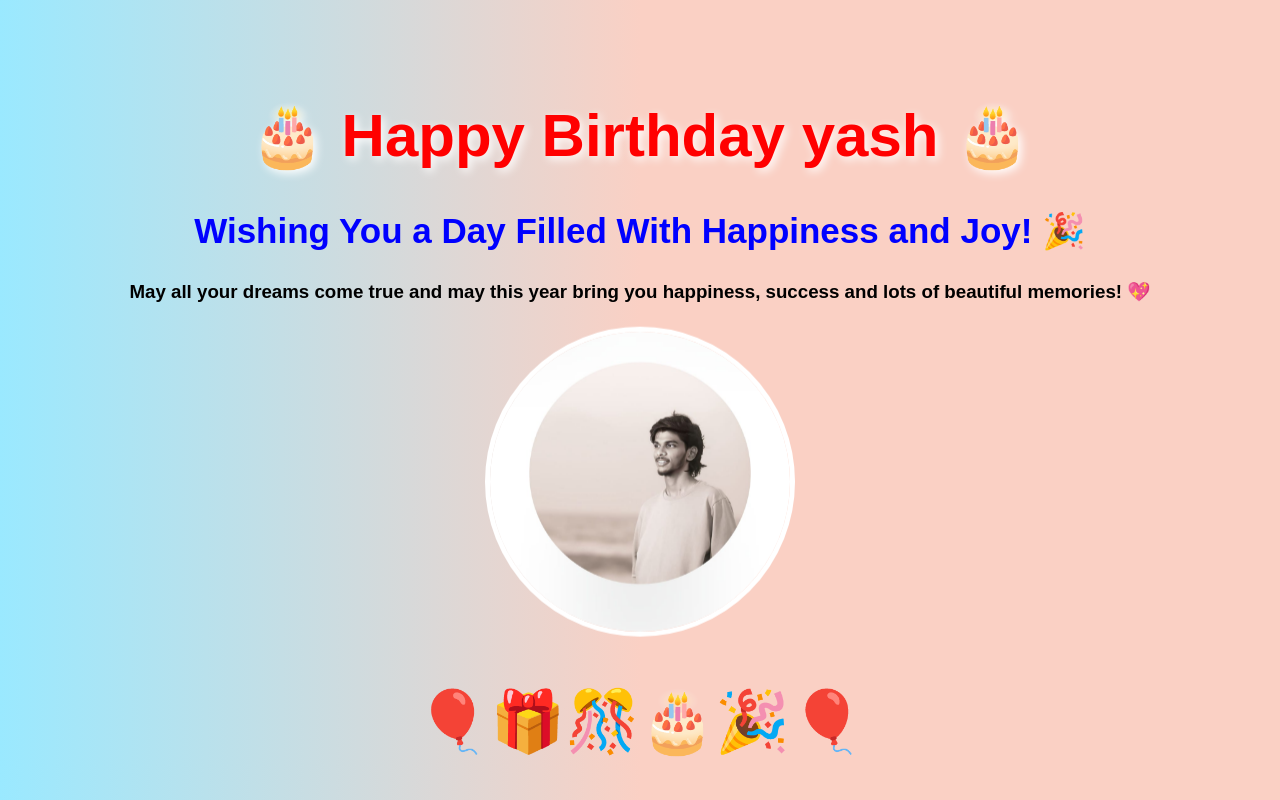
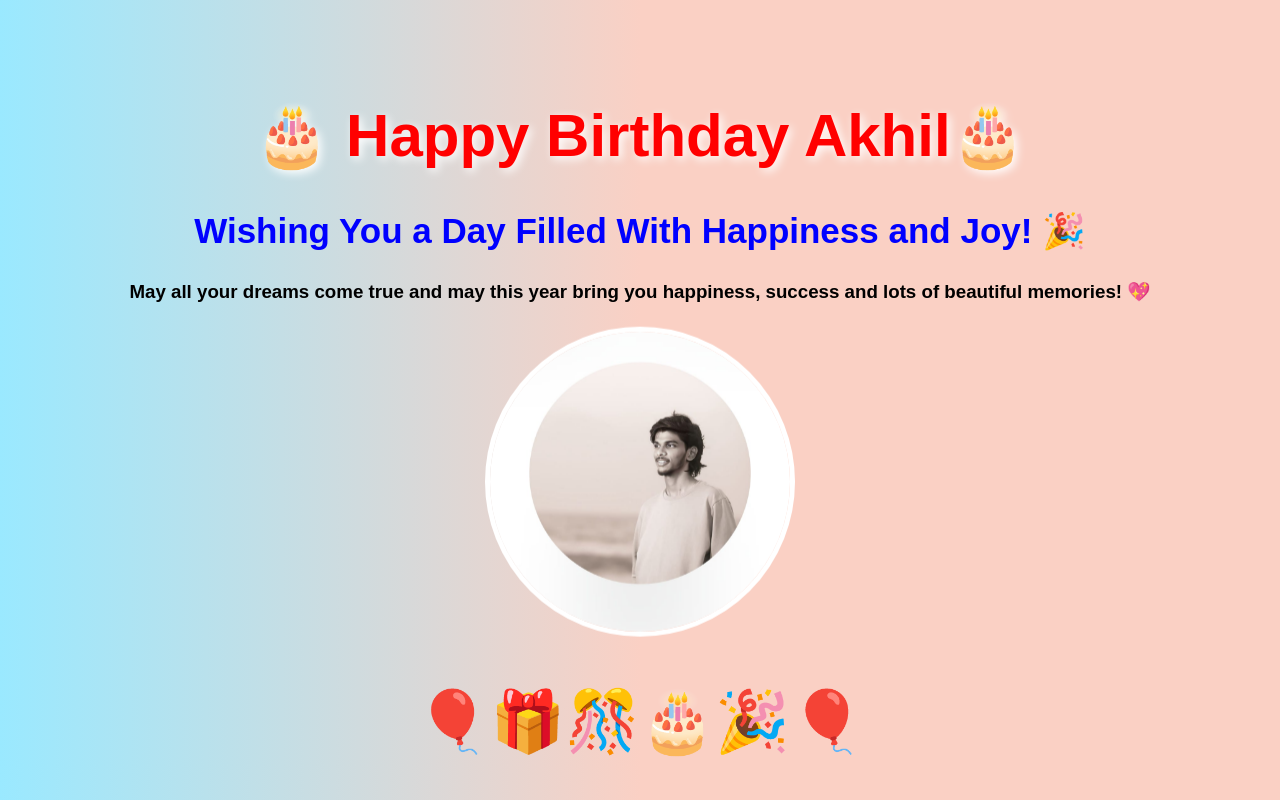
Before and after one commit to Yaswanthi-kunchala/birthday-website, a plain HTML site: page index.html in a window 1280 px wide. Drawn offline with Linux system fonts and the light colour scheme.

Commit message:
Update index.html

```diff
--- a/index.html
+++ b/index.html
@@ -57,7 +57,7 @@
 
 <body>
 
-    <h1>🎂 Happy Birthday yash 🎂</h1>
+    <h1>🎂 Happy Birthday Akhil🎂</h1>
 
     <h2>Wishing You a Day Filled With Happiness and Joy! 🎉</h2>
 
```
